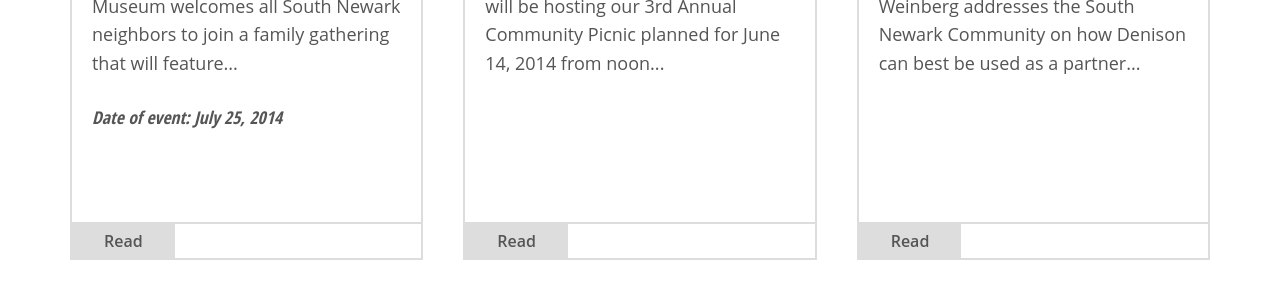
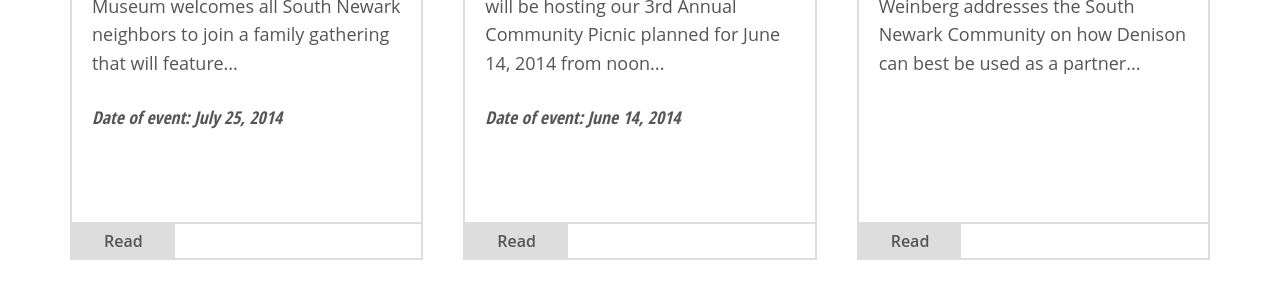
Before and after one commit to jeremyeblake/mysouthnewark, a Jekyll site: the page built from index.html, in a window 1280 px wide. Shown: the part 1188-1488 px from the top of the page. Built offline with Jekyll 4.4.1, drawn with Linux system fonts in a browser that asks for light colours; Markdown is read by kramdown in place of the engine named in the settings.

Commit message:
Updated 2014-06-20-3rd-annual-summer-picnic.md

```diff
--- a/_posts/2014-06-20-3rd-annual-summer-picnic.md
+++ b/_posts/2014-06-20-3rd-annual-summer-picnic.md
@@ -9,6 +9,7 @@ carousel:
   - image: "/public/images/picnic-2014-3.jpg"
 post_smallimg: SouthNewarkPicnic.jpg
 image: /public/images/SouthNewarkPicnic.jpg
+event_date: "June 14, 2014"
 ---
 
 The South Newark Civic Association will be hosting our 3rd Annual Community Picnic planned for June 14, 2014 from noon to 2:00 PM at the Moose Lodge Shelter House, 235 W. National Drive, Newark. Everyone is welcome and please bring a side dish to share!
```
